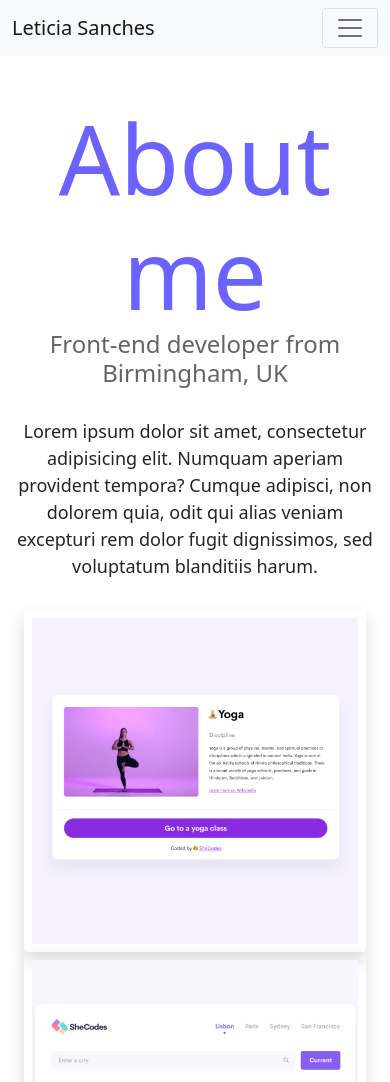
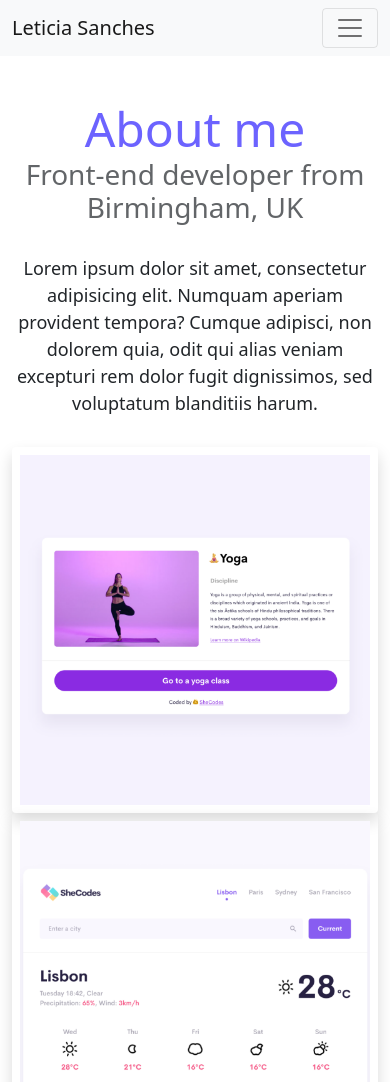
Before and after one commit to SanchesLeti/Advanced-tools-homework, a plain HTML site: page about.html in a window 390 px wide. Shown: the top 1082 px of the page. Drawn offline with nearby package versions, Linux system fonts and the light colour scheme.

Commit message:
Small devices css updated

```diff
--- a/style.css
+++ b/style.css
@@ -3,18 +3,7 @@
   --secondary-color: #f5f2fe;
   --box-shadow: 0 5px 10px rgba(0, 0, 0, 0.3);
 }
-@media (max-width: 576px) {
-  h1 {
-    color: #6c63ff;
-    font-size: 30px;
-  }
-  .row {
-    text-align: center;
-    margin: auto;
-    width: auto;
-    display: flexbox;
-  }
-}
+
 
 body {
   margin-top: 100px;
@@ -35,7 +24,7 @@ h3 {
 }
 
 h2 {
-  font-size: 24px;
+  font-size: 30px;
   opacity: 0.7;
 }
 
@@ -98,3 +87,15 @@ p {
 .email-link:hover {
   text-decoration: underline;
 }
+@media (max-width: 576px) {
+  h1 {
+    color: #6c63ff;
+    font-size: 48px;
+    }
+  h2 {
+    font-size: 28px;
+  }
+  .container {
+    text-align: center;
+  }
+}
```
Also changed, not shown: index.html (+10 -10 lines).
